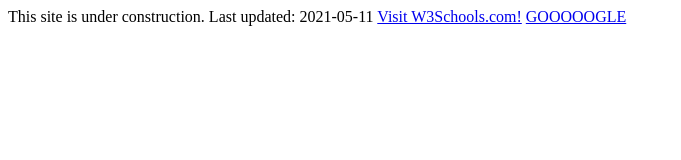
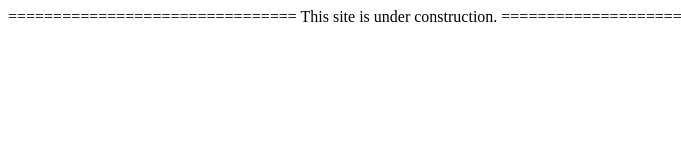
Before and after one commit to jwcroft/jwcroft.github.io, a plain HTML site: page index.html in a window 1280 px wide. Shown: the whole page, without its empty margins (0-681 px from the left). Drawn offline with Linux system fonts and the light colour scheme.

```diff
--- a/index.html
+++ b/index.html
@@ -1,5 +1,3 @@
+================================
 This site is under construction.
-
-Last updated: 2021-05-11  <a href="https://www.w3schools.com/">Visit W3Schools.com!</a>
-
-<a href="google.se">GOOOOOGLE</a>
+================================
```
